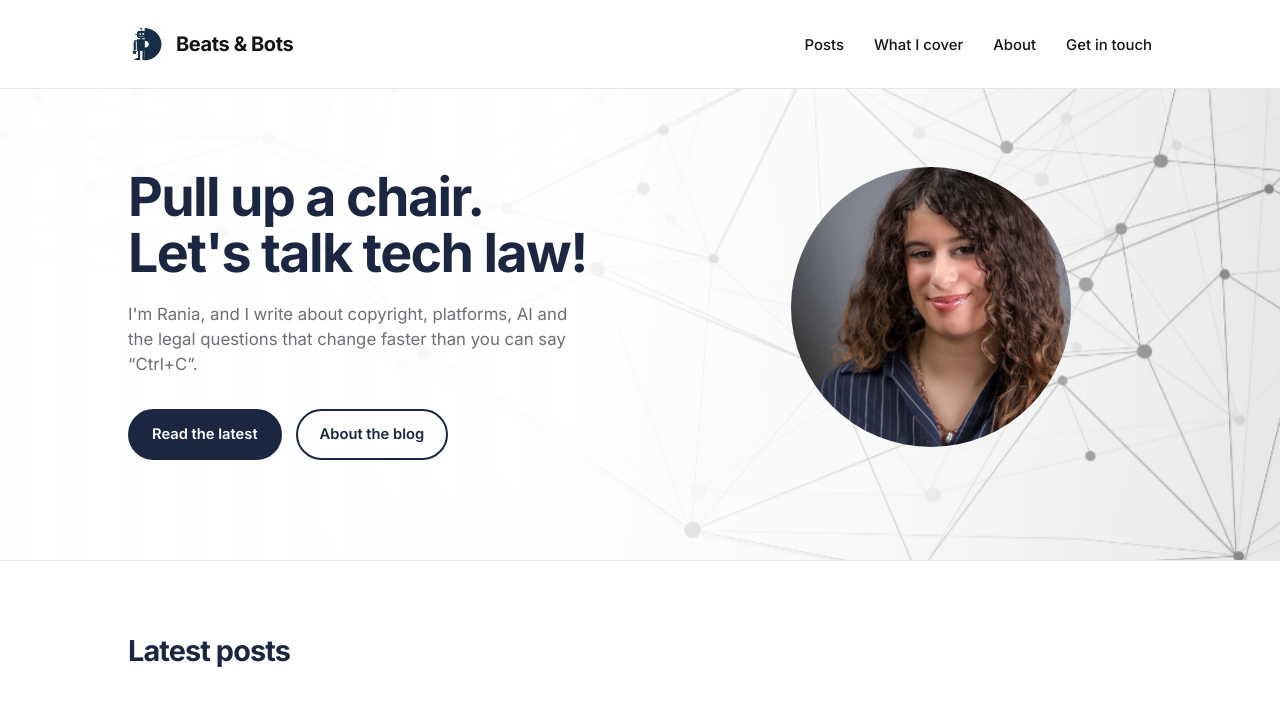
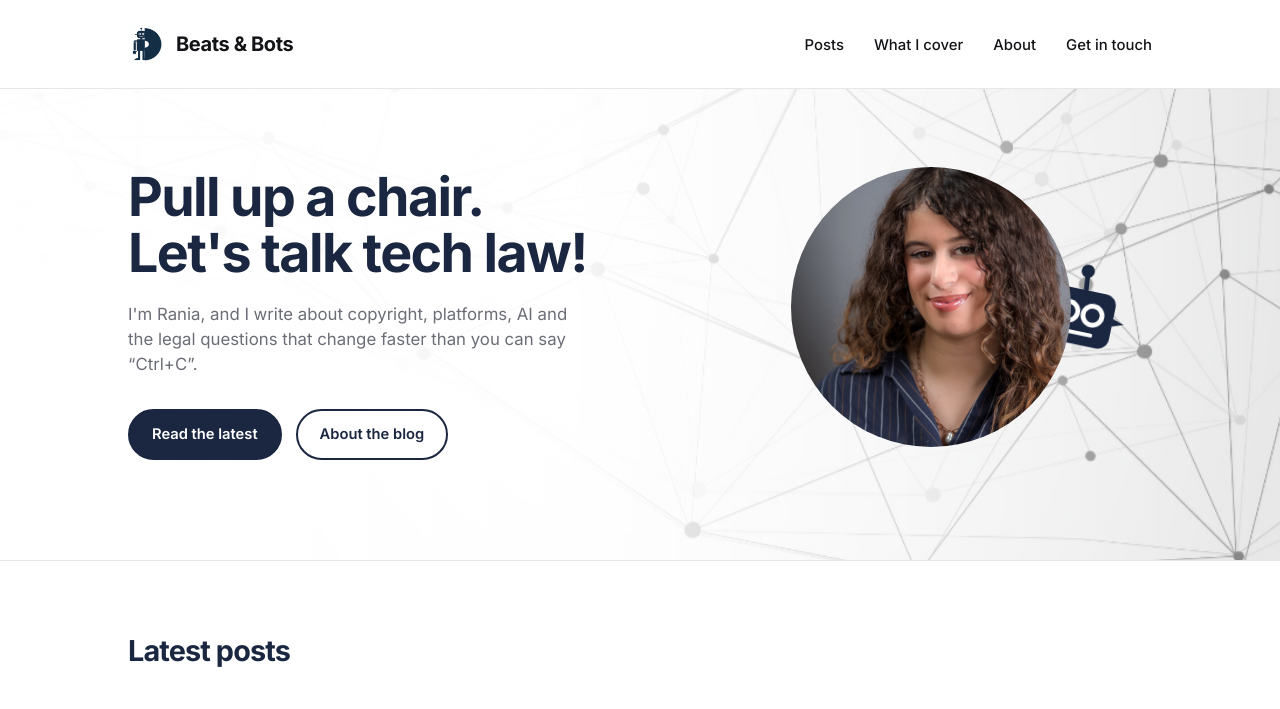
Before and after one commit to raniabouz/beats-and-bots, a Jekyll site: the page built from index.markdown, in a window 1280 px wide. Shown: the top 709 px of the page. Built offline with Jekyll 4.4.1, drawn with Linux system fonts in a browser that asks for light colours; grey boxes are pictures that could not be loaded.

Commit message:
add robot animation

```diff
--- a/_layouts/default.html
+++ b/_layouts/default.html
@@ -257,7 +257,7 @@
   .hero-photo-wrap .headshot{ position:relative; z-index:2; }
   .hero-robot{
     position:absolute; right:-22%; top:30%; width:36%; z-index:1;
-    animation: robot-peek 5s ease-in-out infinite;
+    animation: robot-peek 5s ease-in-out 1s 1 both;
   }
   .hero-robot svg{ display:block; width:100%; overflow:visible; }
   @keyframes robot-peek{
```
